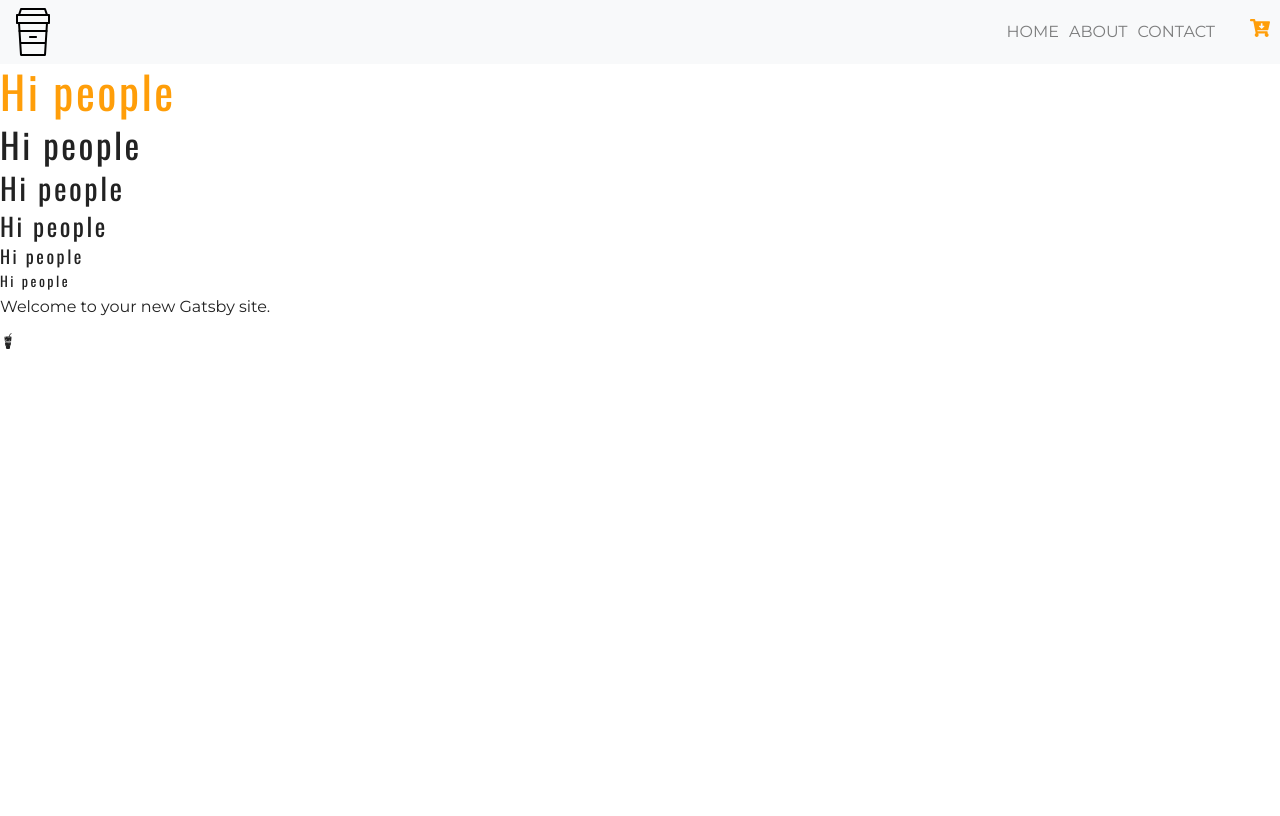
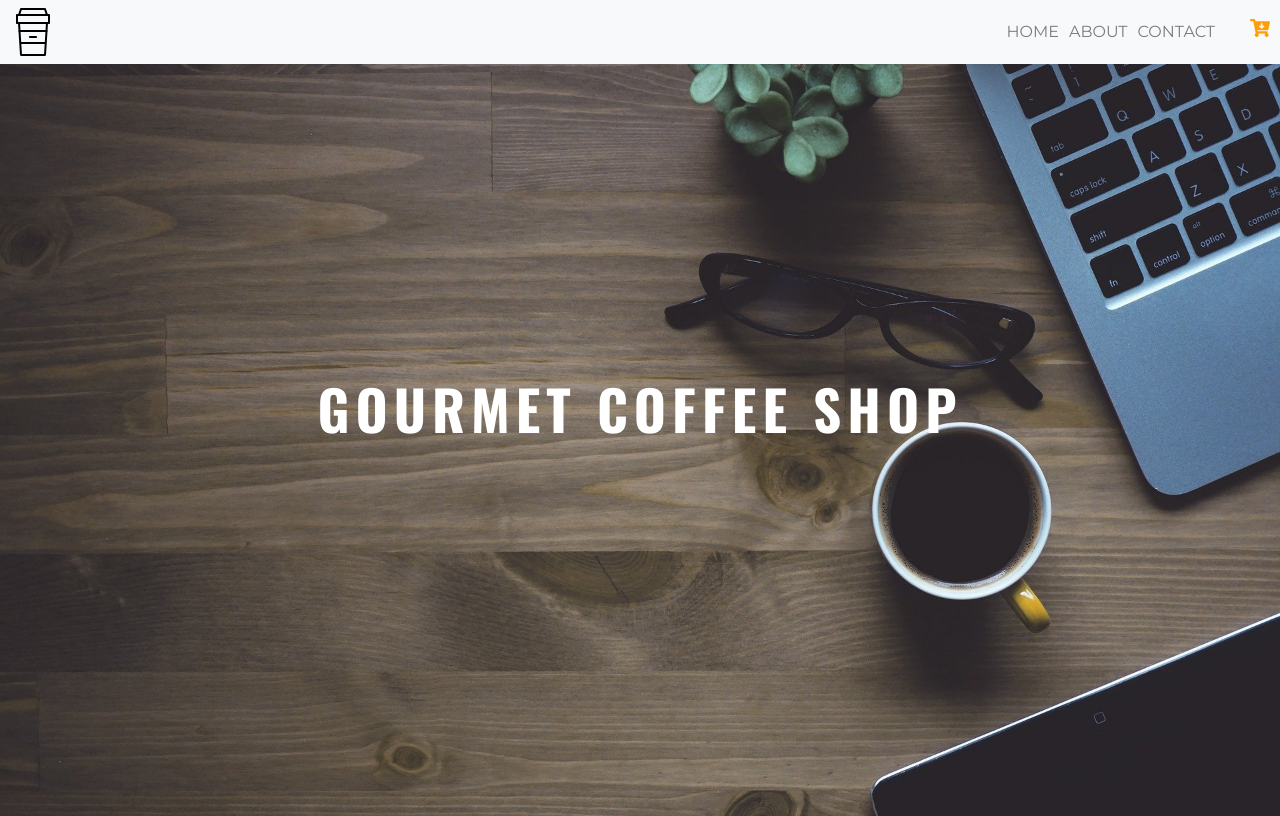
Before and after one commit to locaulker/coffee-shop, a Gatsby site: page / in a window 1280 px wide. Built offline with nearby package versions, Linux system fonts and the light colour scheme; Gatsby itself is replaced by a stand-in of ours.

Commit message:
completed homepage background image

```diff
--- a/package.json
+++ b/package.json
@@ -6,6 +6,7 @@
   "author": "Lawrence Caulker <locaulker@gmail.com>",
   "dependencies": {
     "gatsby": "^2.18.4",
+    "gatsby-background-image": "^0.9.7",
     "gatsby-image": "^2.2.34",
     "gatsby-plugin-manifest": "^2.2.30",
     "gatsby-plugin-offline": "^3.0.24",
--- /dev/null
+++ b/src/components/Globals/BackgroundImageComp.js
@@ -0,0 +1,23 @@
+import React from 'react'
+import BackgroundImage from 'gatsby-background-image'
+
+
+export default function BackgroundImageComp({
+  img,
+  styleClass,
+  title,
+  children
+}) {
+  return (
+    <BackgroundImage className={styleClass} fluid={img}>
+      <h1 className="title text-center display-4">{title}</h1>
+      {children}
+    </BackgroundImage>
+  )
+}
+
+// Default Setup
+BackgroundImageComp.defaultProps = {
+  title: "default title",
+  styleClass: "default-background"
+}
--- a/src/components/layout.css
+++ b/src/components/layout.css
@@ -1,4 +1,4 @@
-@import url('https://fonts.googleapis.com/css?family=Oswald:200,300,400&display=swap');
+@import url('https://fonts.googleapis.com/css?family=Oswald:200,300,400,700&display=swap');
 @import url('https://fonts.googleapis.com/css?family=Montserrat&display=swap');
 
 :root {
@@ -24,7 +24,7 @@ h1,h2,h3,h4,h5,h6 {
   letter-spacing: .25rem;
 }
 
-h1 {font-size: 4.5rem !important;}
+h1 {font-size: 5.5rem !important;}
 h2 {font-size: 3.5rem !important;}
 h3 {font-size: 3.0rem !important;}
 h4 {font-size: 2.5rem !important;}
@@ -39,3 +39,22 @@ h6 {font-size: 1.4rem !important;}
   color: var(--primaryColor);
   font-size: 2rem;
 }
+
+.default-background {
+  min-height: 94vh;
+  display: flex;
+  align-items: center;
+  justify-content: center;
+  background: linear-gradient( rgba(var(--primaryColor), 0.5), rgba(var(--primaryColor), 0.5) );
+  /* background: linear-gradient( rgba(255, 158, 9, 0.5), rgba(255, 158, 9, 0.5) ); */
+  background-position: center;
+  background-size: cover;
+}
+.default-background h1 {
+  text-transform: uppercase;
+  color: var(--mainWhite);
+  font-weight: 700;
+  margin-top: -6rem;
+  text-shadow: 2px 2px 8px rgba(255, 255, 255, .);
+  letter-spacing: 6px;
+}
--- a/src/pages/index.js
+++ b/src/pages/index.js
@@ -1,24 +1,32 @@
 import React from "react"
-import { Link } from "gatsby"
+import { Link, graphql } from "gatsby"
 
 import Layout from "../components/layout"
 import SEO from "../components/seo"
+import BackgroundImgComp from '../components/Globals/BackgroundImageComp'
 
-import {FaGulp} from 'react-icons/fa'
 
-const IndexPage = () => (
+const IndexPage = ({data}) => (
   <Layout>
-    <SEO title="Home" />
-    <h1 className="text-yellow">Hi people</h1>
-    <h2>Hi people</h2>
-    <h3>Hi people</h3>
-    <h4>Hi people</h4>
-    <h5>Hi people</h5>
-    <h6>Hi people</h6>
-    <p>Welcome to your new Gatsby site.</p>
-    <FaGulp />
-
+    <SEO title="Home"keywords={['gatsby', 'application', 'react']} />
+    <BackgroundImgComp
+      img = {data.img.childImageSharp.fluid}
+      title="Gourmet Coffee Shop"
+      styleClass="default-background"
+    />
   </Layout>
 )
+export default IndexPage
 
-export default IndexPage
+
+export const query = graphql`
+  {
+    img: file(relativePath: {eq: "coffee-shop-bg3.jpg"}) {
+      childImageSharp {
+        fluid {
+          ...GatsbyImageSharpFluid_tracedSVG
+        }
+      }
+    }
+  }
+`
```
Also changed, not shown: src/images/coffee-shop-bg.jpg (added), src/images/coffee-shop-bg2.jpg (added), src/images/coffee-shop-bg3.jpg (added), 1 other file.
